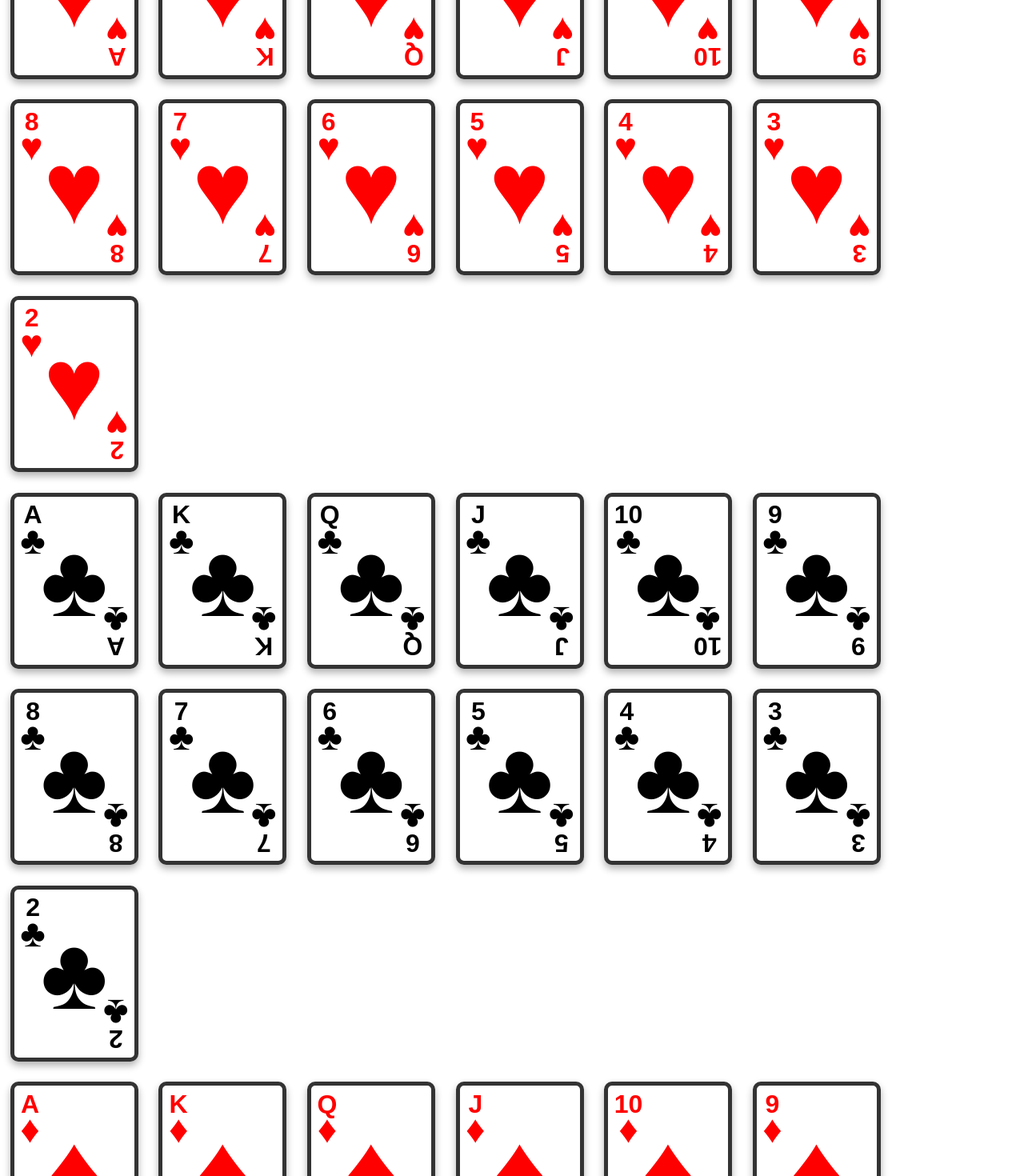
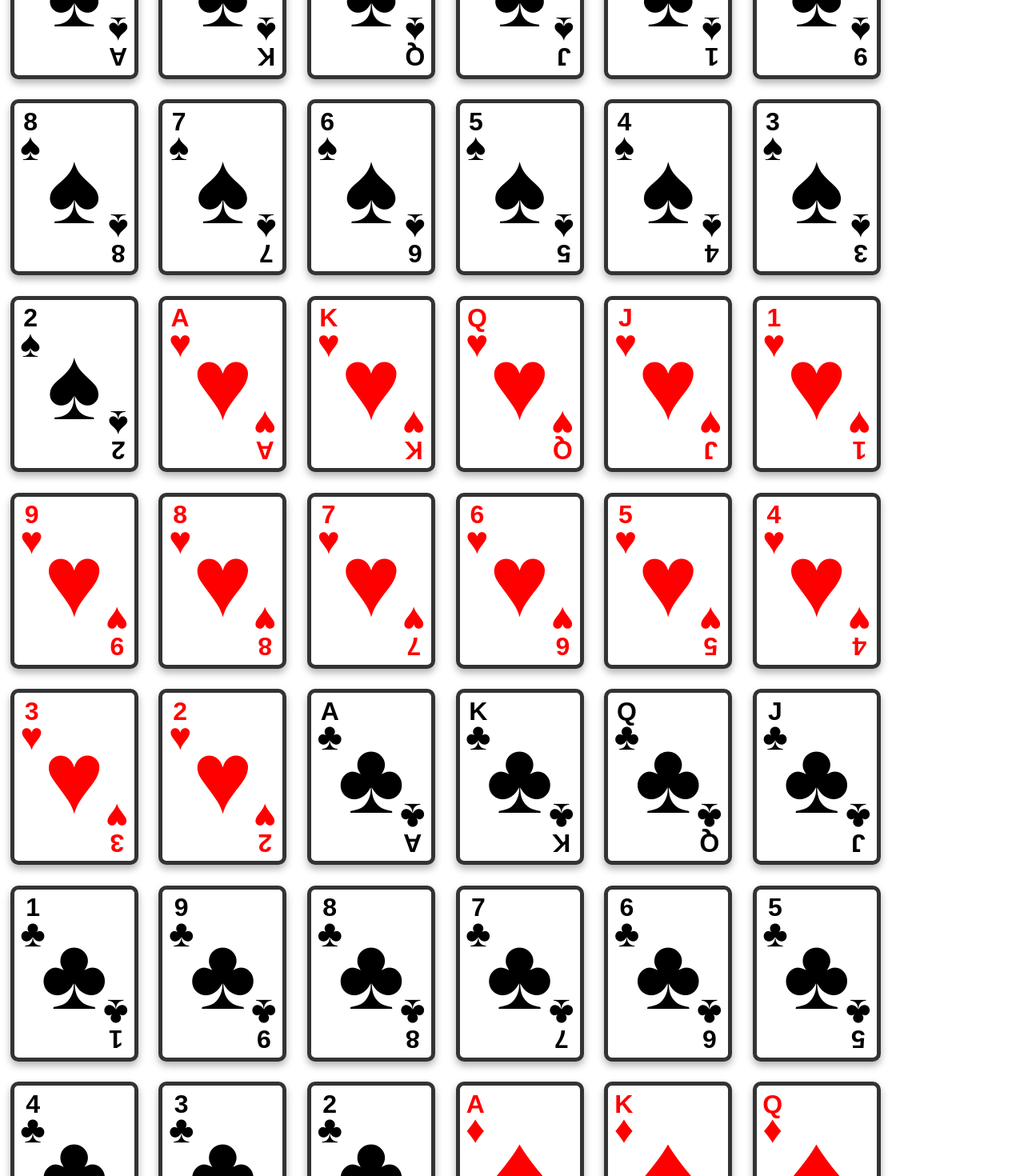
Before and after one commit to EthanNguyen-Tu/Blackjack, a React (Create React App) app in the folder blackjack/: page / in a window 1280 px wide. Shown: the part 200-1670 px from the top of the page at 80% size. Built offline with nearby package versions, Linux system fonts and the light colour scheme.

Commit message:
feat(PlayingCard): Explicit Card List

```diff
--- a/blackjack/src/pages/AllCards.tsx
+++ b/blackjack/src/pages/AllCards.tsx
@@ -1,30 +1,13 @@
 import React from "react";
 import { Grid } from "@mui/system";
-import PlayingCard, {
-	card_values,
-} from "./../shared/components/PlayingCard.tsx";
+import PlayingCard, { cards } from "./../shared/components/PlayingCard.tsx";
 
 function AllCards() {
 	return (
 		<Grid container>
 			<Grid container size={12}>
-				{card_values.map((char) => (
-					<PlayingCard character={char} />
-				))}
-			</Grid>
-			<Grid container size={12}>
-				{card_values.map((char) => (
-					<PlayingCard variant="clubs" character={char} />
-				))}
-			</Grid>
-			<Grid container size={12}>
-				{card_values.map((char) => (
-					<PlayingCard variant="diamonds" character={char} />
-				))}
-			</Grid>
-			<Grid container size={12}>
-				{card_values.map((char) => (
-					<PlayingCard variant="spades" character={char} />
+				{cards.map((card) => (
+					<PlayingCard card={card} />
 				))}
 			</Grid>
 		</Grid>
--- a/blackjack/src/shared/components/PlayingCard.tsx
+++ b/blackjack/src/shared/components/PlayingCard.tsx
@@ -1,36 +1,75 @@
 import React from "react";
 import "./PlayingCard.css";
 
-const styles = {
-	hearts: { icon: "\u2665", color: "red" },
-	diamonds: { icon: "\u2666", color: "red" },
-	clubs: { icon: "\u2663", color: "black" },
-	spades: { icon: "\u2660", color: "black" },
+export const styles = {
+	h: { icon: "\u2665", color: "red" },
+	d: { icon: "\u2666", color: "red" },
+	c: { icon: "\u2663", color: "black" },
+	s: { icon: "\u2660", color: "black" },
 };
 
-export const card_values = [
-	"A",
-	"K",
-	"Q",
-	"J",
-	"10",
-	"9",
-	"8",
-	"7",
-	"6",
-	"5",
-	"4",
-	"3",
-	"2",
+export const cards = [
+	"As",
+	"Ks",
+	"Qs",
+	"Js",
+	"10s",
+	"9s",
+	"8s",
+	"7s",
+	"6s",
+	"5s",
+	"4s",
+	"3s",
+	"2s",
+	"Ah",
+	"Kh",
+	"Qh",
+	"Jh",
+	"10h",
+	"9h",
+	"8h",
+	"7h",
+	"6h",
+	"5h",
+	"4h",
+	"3h",
+	"2h",
+	"Ac",
+	"Kc",
+	"Qc",
+	"Jc",
+	"10c",
+	"9c",
+	"8c",
+	"7c",
+	"6c",
+	"5c",
+	"4c",
+	"3c",
+	"2c",
+	"Ad",
+	"Kd",
+	"Qd",
+	"Jd",
+	"10d",
+	"9d",
+	"8d",
+	"7d",
+	"6d",
+	"5d",
+	"4d",
+	"3d",
+	"2d",
 ];
 
-function PlayingCard({ variant = "hearts", character = "A" }) {
-	const cardStyle = styles[variant] || styles["hearts"];
+function PlayingCard({ card = "Ah" }) {
+	const cardStyle = styles[card[card.length - 1]];
 
 	return (
 		<div className="playing-card" style={{ color: cardStyle.color }}>
 			<div className="playing-card-top">
-				<span className="playing-card-text">{character}</span>
+				<span className="playing-card-text">{card[0]}</span>
 				<span className="playing-card-symbol-edge">
 					{cardStyle.icon}
 				</span>
@@ -39,7 +78,7 @@ function PlayingCard({ variant = "hearts", character = "A" }) {
 				<div className="playing-card-symbol">{cardStyle.icon}</div>
 			</div>
 			<div className="playing-card-bottom">
-				<span className="playing-card-text">{character}</span>
+				<span className="playing-card-text">{card[0]}</span>
 				<span
 					className="playing-card-symbol-edge"
 					color={cardStyle.color}
```
